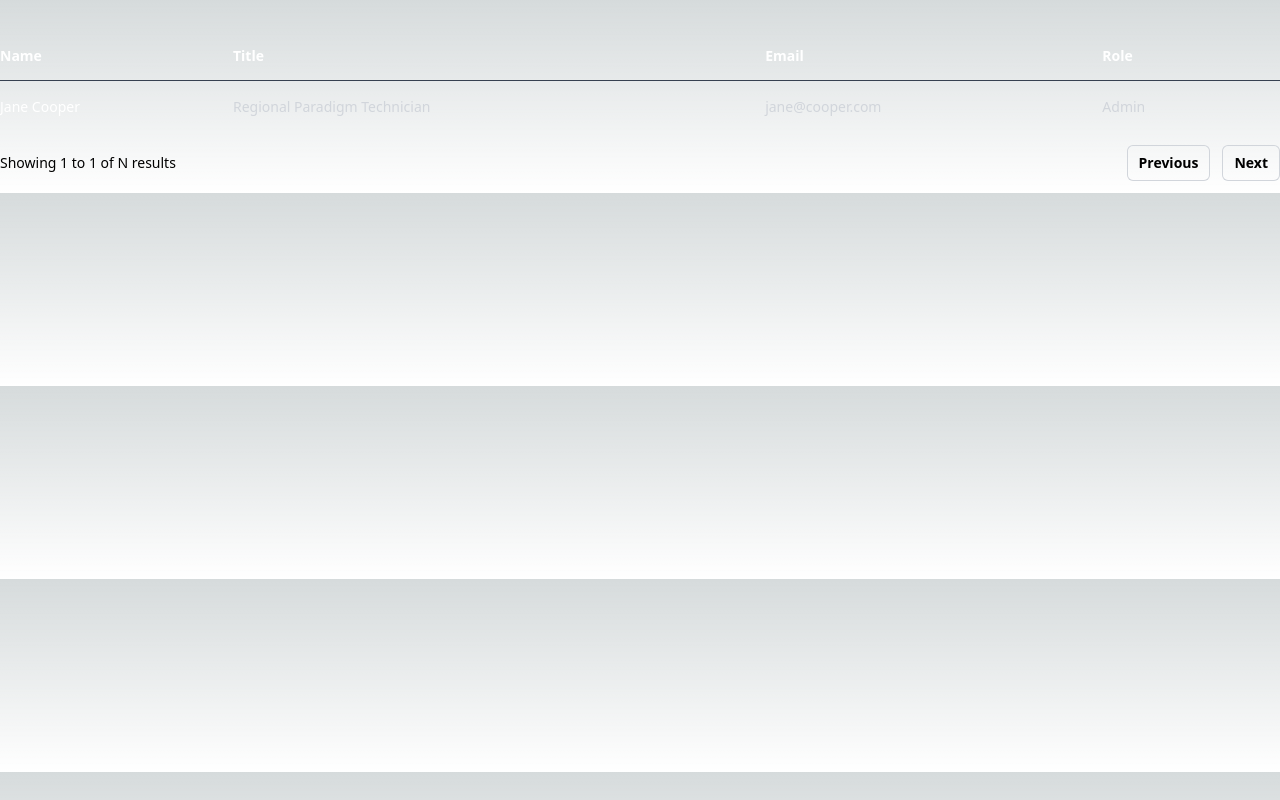
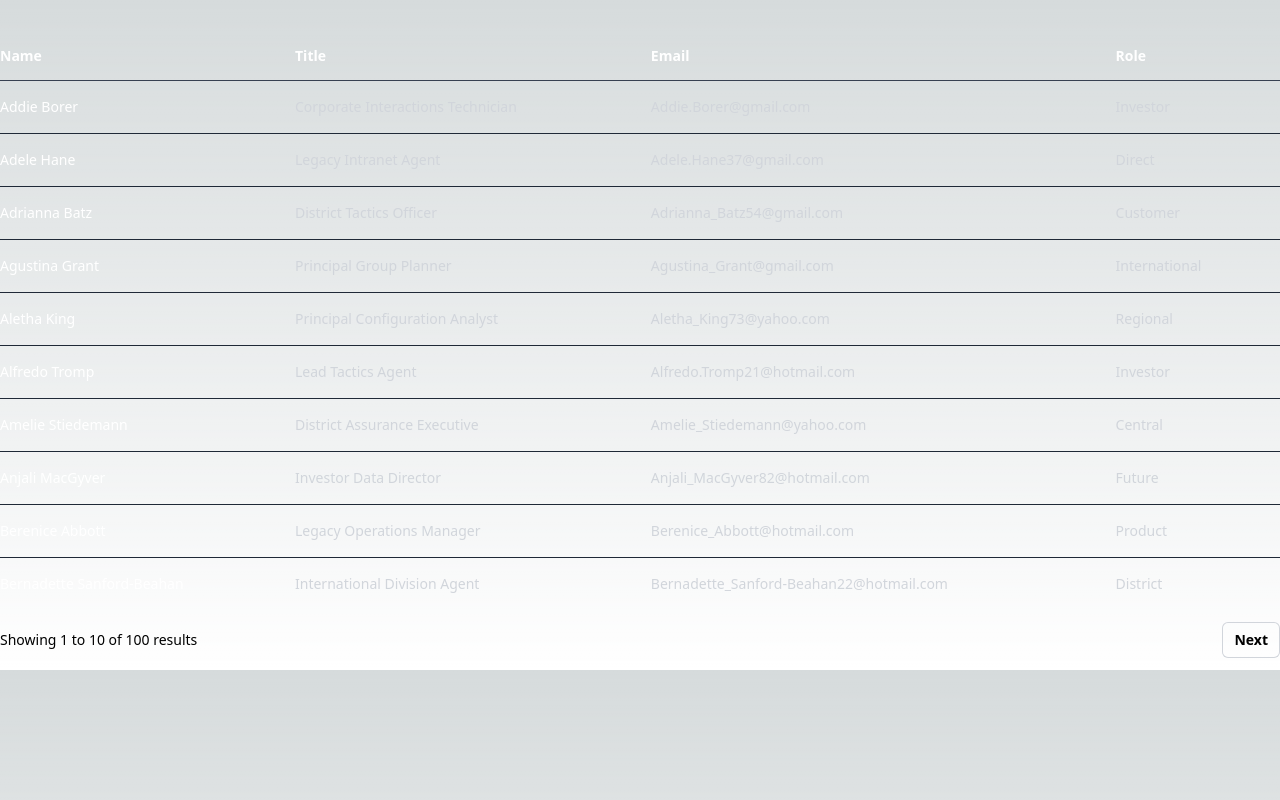
Before and after one commit to gorrion-io/summer-camp-2023, a Next.js app: page /task in a window 1280 px wide. Shown: the top 800 px of the page. Built offline with nearby package versions, Linux system fonts and the light colour scheme.

Commit message:
fetch data from the api and display it the page

```diff
--- a/pages/task.tsx
+++ b/pages/task.tsx
@@ -1,15 +1,24 @@
+import { useQuery } from "@tanstack/react-query";
+import { Response } from "@/types/Response";
+import { useState } from "react";
+
 export default function Task() {
   /**  TODO: Create an endpoint that returns a list of people, and use that here.
    * Use tanstack/react-query to fetch the data
    */
-  const people = [
-    {
-      name: "Jane Cooper",
-      email: "jane@cooper.com",
-      title: "Regional Paradigm Technician",
-      role: "Admin",
-    },
-  ];
+  const [currentPage, setCurrentPage] = useState(1);
+
+  const peopleQuery = useQuery({
+    queryKey: ["people", currentPage],
+    queryFn: (): Promise<Response> =>
+      fetch(`/api/people?page=${currentPage}`).then((res) => res.json()),
+  });
+
+  if (peopleQuery.isLoading) return <div>Loading...</div>;
+
+  const maxPage = Math.ceil(peopleQuery.data!.recsNum / 10);
+  const people = peopleQuery.data!.data;
+
   return (
     <div className="mx-auto max-w-7xl">
       <div className="mt-8 flow-root">
@@ -73,24 +82,40 @@ export default function Task() {
             >
               <div className="hidden sm:block">
                 <p className="text-sm">
-                  Showing <span className="font-medium">1</span> to{" "}
-                  <span className="font-medium">1</span> of{" "}
-                  <span className="font-medium">N</span> results
+                  Showing{" "}
+                  <span className="font-medium">
+                    {(currentPage - 1) * 10 + 1}
+                  </span>{" "}
+                  to{" "}
+                  <span className="font-medium">
+                    {(currentPage - 1) * 10 + peopleQuery.data!.data.length!}
+                  </span>{" "}
+                  of{" "}
+                  <span className="font-medium">
+                    {peopleQuery.data!.recsNum}
+                  </span>{" "}
+                  results
                 </p>
               </div>
               <div className="flex flex-1 justify-between sm:justify-end">
+                {currentPage != 1 && (
                   <a
+                    onClick={() => setCurrentPage(currentPage - 1)}
                     href="#"
                     className="relative inline-flex items-center rounded-md px-3 py-2 text-sm font-semibold ring-1 ring-inset ring-gray-300 hover:bg-gray-50 focus-visible:outline-offset-0"
                   >
                     Previous
                   </a>
+                )}
+                {currentPage != maxPage && (
                   <a
+                    onClick={() => setCurrentPage(currentPage + 1)}
                     href="#"
                     className="relative ml-3 inline-flex items-center rounded-md px-3 py-2 text-sm font-semibold ring-1 ring-inset ring-gray-300 hover:bg-gray-50 focus-visible:outline-offset-0"
                   >
                     Next
                   </a>
+                )}
               </div>
             </nav>
           </div>
```
Lines whose indentation alone changed are shown as unchanged.
